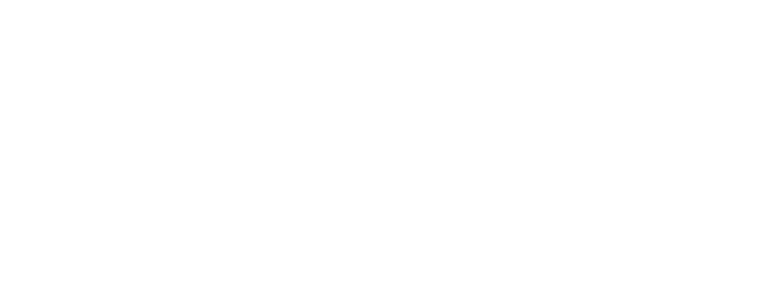
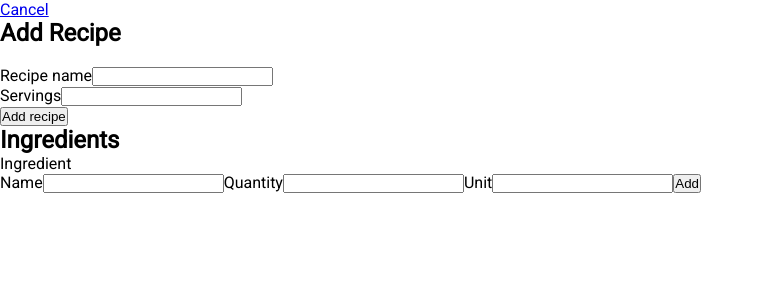
Before and after one commit to hannaharnett/weekly, a React (Create React App) app: page /recipe/new in a window 1280 px wide. Shown: the top 300 px of the page, without its empty margins (0-764 px from the left). Built offline with nearby package versions, Linux system fonts and the light colour scheme; the HTML template or start-up script is replaced by a standard one.

Commit message:
Add and delete recipes to localstorage

```diff
--- a/package.json
+++ b/package.json
@@ -8,6 +8,7 @@
     "@testing-library/user-event": "^7.2.1",
     "react": "^16.13.1",
     "react-dom": "^16.13.1",
+    "react-router-dom": "^5.2.0",
     "react-scripts": "3.4.3"
   },
   "scripts": {
--- a/src/App.js
+++ b/src/App.js
@@ -1,10 +1,49 @@
-import React from "react";
+import React, { useState, useEffect } from "react";
+import { BrowserRouter, Route, Switch } from "react-router-dom";
+import RecipeList from "./RecipeList";
+import NewRecipeForm from "./NewRecipeForm";
 
 function App() {
+  const savedRecipes = JSON.parse(window.localStorage.getItem("recipes"));
+  const [recipes, setRecipes] = useState(savedRecipes || []);
+
+  const saveRecipe = (newRecipe) => {
+    setRecipes([...recipes, newRecipe]);
+  };
+
+  const deleteRecipe = (id) => {
+    setRecipes((prevState) => prevState.filter((recipe) => recipe.id !== id));
+  };
+
+  const syncLocalStorage = () => {
+    window.localStorage.setItem("recipes", JSON.stringify(recipes));
+  };
+
+  useEffect(syncLocalStorage, [recipes]);
   return (
-    <div className="App">
-      <header className="App-header"></header>
-    </div>
+    <BrowserRouter>
+      <Switch>
+        <Route
+          exact
+          path="/"
+          render={(routeProps) => (
+            <RecipeList
+              title="Recipes"
+              recipes={recipes}
+              deleteRecipe={deleteRecipe}
+              {...routeProps}
+            />
+          )}
+        />
+
+        <Route
+          path="/recipe/new"
+          render={(routeProps) => (
+            <NewRecipeForm saveRecipe={saveRecipe} {...routeProps} />
+          )}
+        />
+      </Switch>
+    </BrowserRouter>
   );
 }
 
--- /dev/null
+++ b/src/Ingredients.js
@@ -0,0 +1,56 @@
+import React, { useEffect, useState } from "react";
+import useInput from "./hooks/input-hook";
+
+const Ingredients = ({ getIngredients }) => {
+  const [ingredients, setIngredients] = useState([]);
+  const {
+    value: ingredient,
+    set: setIngredient,
+    reset: resetIngredient,
+  } = useInput("");
+  const { value: qty, set: setQty, reset: reserQty } = useInput("");
+  const { value: unit, set: setUnit, reset: resetUnit } = useInput("");
+
+  const addIngredient = (e) => {
+    e.preventDefault();
+    setIngredients([
+      ...ingredients,
+      { name: ingredient, qty: qty, unit: unit },
+    ]);
+    resetIngredient();
+    reserQty();
+    resetUnit();
+  };
+
+  useEffect(() => {
+    getIngredients(ingredients);
+  });
+
+  return (
+    <form onSubmit={addIngredient}>
+      <h2>Ingredients</h2>
+      <label htmlFor="ingredient">
+        Ingredient
+        <br />
+        <label>
+          Name
+          <input type="text" {...setIngredient} />
+        </label>
+        <label>
+          Quantity
+          <input type="text" {...setQty} />
+        </label>
+        <label>
+          Unit
+          <input type="text" {...setUnit} />
+        </label>
+        <button type="submit">Add</button>
+      </label>
+      {ingredients.map(({ name, qty, unit }) => (
+        <p key={name}>{`${qty} ${unit} ${name}`}</p>
+      ))}
+    </form>
+  );
+};
+
+export default Ingredients;
--- /dev/null
+++ b/src/NewRecipeForm.js
@@ -0,0 +1,52 @@
+import React, { useState } from "react";
+import { Link } from "react-router-dom";
+import useInput from "./hooks/input-hook";
+import Ingredients from "./Ingredients";
+
+const NewRecipeForm = (props) => {
+  const [ingredients, setIngredients] = useState([]);
+  const { value: title, set: setTitle, reset: resetTitle } = useInput("");
+  const { value: servings, set: setServings, reset: resetServings } = useInput(
+    ""
+  );
+
+  const handleSubmit = (e) => {
+    e.preventDefault();
+    const newRecipe = {
+      id: title.toLowerCase().replace(/ /g, "-"),
+      title: title,
+      servings: servings,
+      ingredients: ingredients,
+    };
+
+    props.saveRecipe(newRecipe);
+    resetTitle();
+    resetServings();
+    props.history.push("/");
+  };
+  return (
+    <div>
+      <Link to="/">Cancel</Link>
+      <h2>Add Recipe</h2>
+      <form onSubmit={handleSubmit}>
+        <br />
+        <label>
+          Recipe name
+          <input type="text" {...setTitle} />
+        </label>
+        <br />
+        <label htmlFor="servings">
+          Servings
+          <input type="number" value="2" {...setServings} />
+        </label>
+        <br />
+        <button type="submit">Add recipe</button>
+      </form>
+      <Ingredients
+        getIngredients={(ingredients) => setIngredients(ingredients)}
+      />
+    </div>
+  );
+};
+
+export default NewRecipeForm;
--- /dev/null
+++ b/src/Recipe.js
@@ -0,0 +1,23 @@
+import React from "react";
+
+const Recipe = (props) => {
+  const { id, title, ingredients, servings } = props.recipe;
+  const handleDelete = () => {
+    props.deleteRecipe(id);
+  };
+  return (
+    <div className="recipe-container">
+      <h2>{title}</h2>
+      <p>Servings: {servings}</p>
+      <ul>
+        {ingredients.map(({ name, qty, unit }) => (
+          <li key={name}>{`${qty} ${unit} ${name}`}</li>
+        ))}
+      </ul>
+
+      <button onClick={handleDelete}>Delete</button>
+    </div>
+  );
+};
+
+export default Recipe;
--- /dev/null
+++ b/src/RecipeList.js
@@ -0,0 +1,17 @@
+import React from "react";
+import { Link } from "react-router-dom";
+import Recipe from "./Recipe";
+
+const List = ({ title, recipes, deleteRecipe }) => {
+  return (
+    <div>
+      <h1>{title}</h1>
+      <Link to="/recipe/new">New Recipe</Link>
+      {recipes.map((recipe) => (
+        <Recipe key={recipe.id} recipe={recipe} deleteRecipe={deleteRecipe} />
+      ))}
+    </div>
+  );
+};
+
+export default List;
--- /dev/null
+++ b/src/hooks/input-hook.js
@@ -0,0 +1,19 @@
+import { useState } from "react";
+
+const useInput = (initialValue) => {
+  const [value, setValue] = useState(initialValue);
+
+  return {
+    value,
+    setValue,
+    reset: () => setValue(""),
+    set: {
+      value,
+      onChange: (event) => {
+        setValue(event.target.value);
+      },
+    },
+  };
+};
+
+export default useInput;
```
Also changed, not shown: 1 other file (tests, documents, lock files or other folders).
